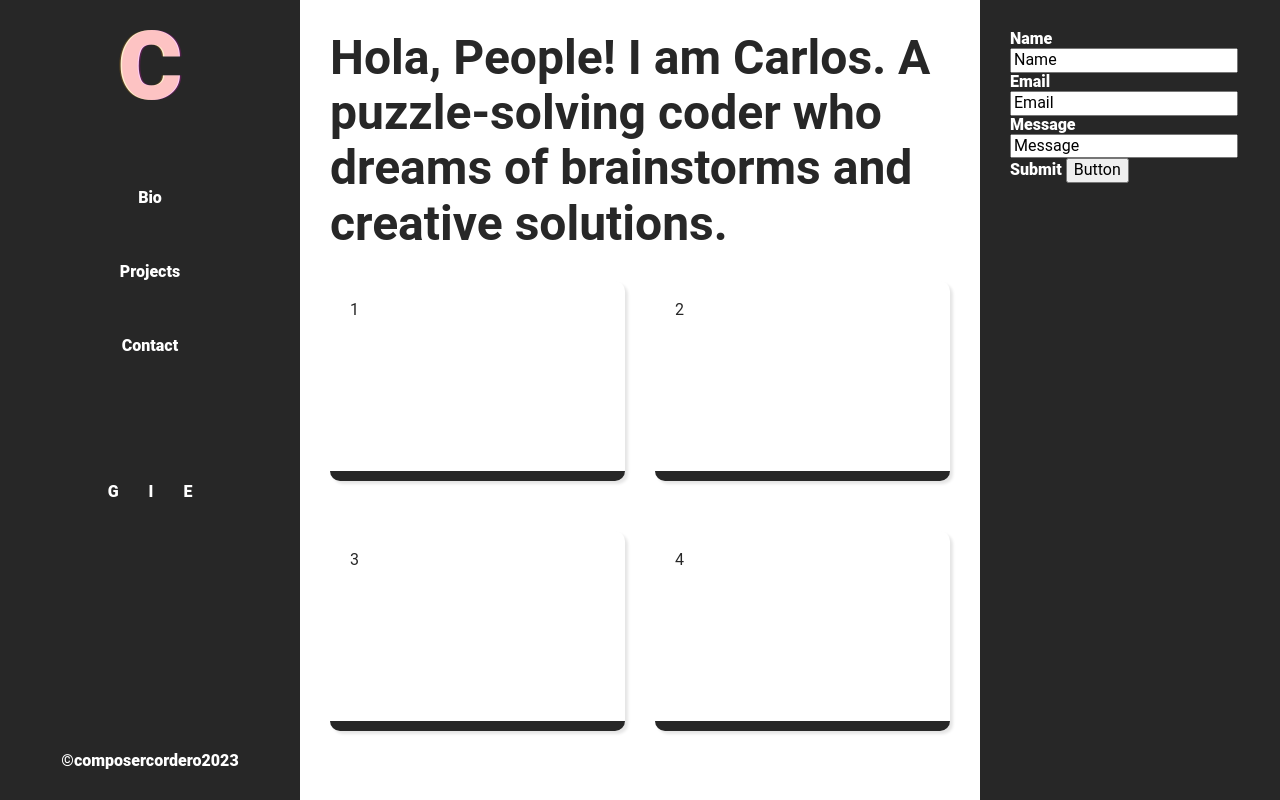
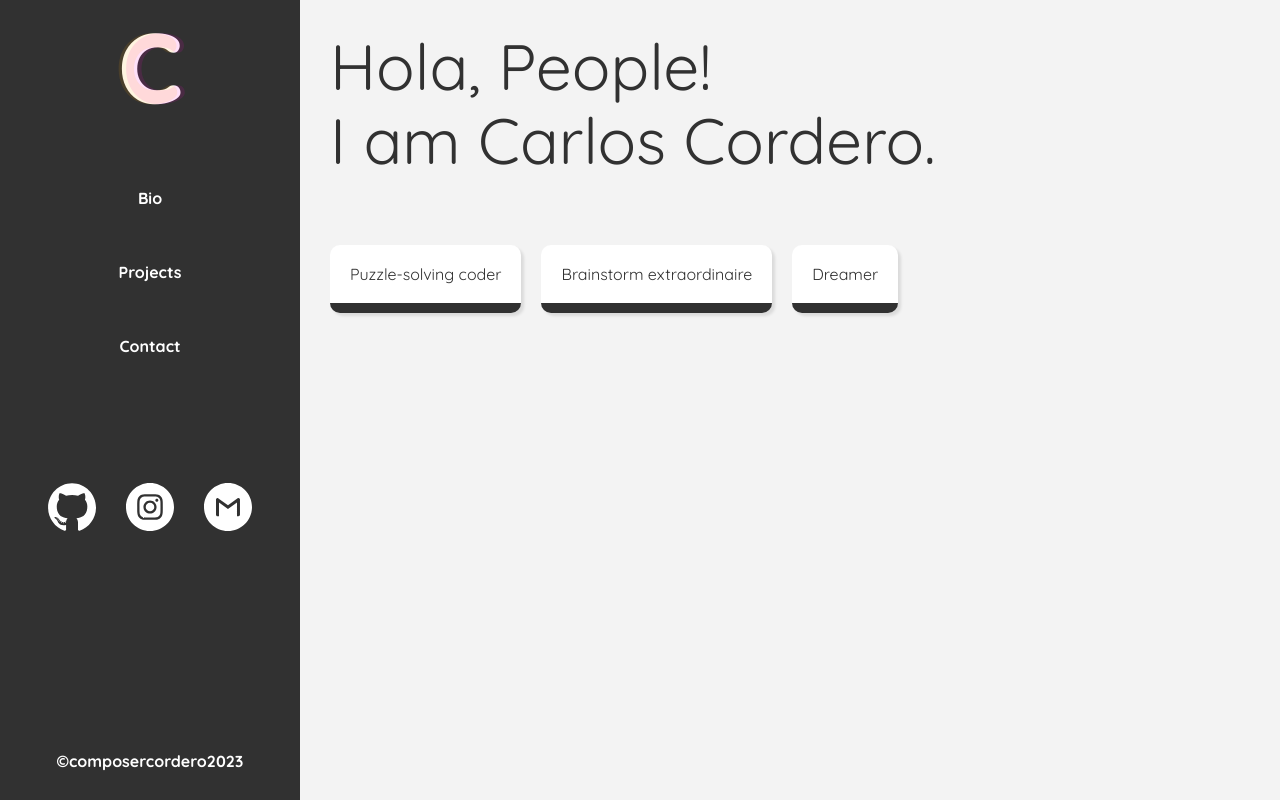
Before and after one commit to composercordero/Portfolio, a plain HTML site: page index.html in a window 1280 px wide. Drawn offline with Linux system fonts and the light colour scheme.

Commit message:
Add scroll and simple sections
Use CSS to add a Y scroll to always be 100% on compatible devices

```diff
--- a/index.html
+++ b/index.html
@@ -14,11 +14,10 @@
 
 <div class="menu">
     <div class="icon">
-        <h1 class="logo">c</h1>
-        <h1 class="logo">c</h1>
-        <h1 class="logo">c</h1>
+        <span class="logo">c</span>
+        <span class="logo">c</span>
+        <span class="logo">c</span>
     </div>
-    <div class="site-title"></div>
     <ul class="navbar">
         <li class="list">Bio</li>
         <li class="list">Projects</li>
@@ -27,29 +26,53 @@
 
     <div class="buttons">
         <ul class="social">
-            <li class="social-list">G</li>
-            <li class="social-list">I</li>
-            <li class="social-list">E</li>
+            <li class="social-list">
+                <img src="img/Github_white.svg" alt="Github">
+            </li>
+            <li class="social-list">
+                <img src="img/Instagram_white.svg" alt="Instagram">
+            </li>
+            <li class="social-list">
+                <img src="img/Gmail_white.svg" alt="Gmail">
+            </li>
         </ul>
     </div>
 
     <div class="footer"><p>©composercordero2023</p></div>
 
 </div>
+
 <div class="main">
+<div class="section">
+    <div class="intro">
+        <p class="title title1">Hola, People! <br>
+        I am Carlos Cordero.<br></p>
+        <div class="skills">
+            <div class="skills-card">Puzzle-solving coder</div>
+            <div class="skills-card">Brainstorm extraordinaire</div>
+            <div class="skills-card">Dreamer</div>
+        </div>
+    </div>
+</div>
+<div class="section">
+    <div class="portfolio">
+        <p class="title title2">I love puzzles<br>
+            and these are some of my projects<br></p>
 
-    <h1 class="bio">
-        Hola, People! I am Carlos. A puzzle-solving coder who dreams of brainstorms and creative solutions.
-        </h1>
-
-    <div class="portfolio">
+        <div class="portfolio-cards">
         <div class="card">1</div>
         <div class="card">2</div>
         <div class="card">3</div>
-        <div class="card">4</div>
+        <div class="card">1</div>
+        <div class="card">2</div>
+        <div class="card">3</div>
         </div>
     </div>
+</div>
+<div class="section">
     <div class="contact">
+        <p class="title title3">I live in Austin, TX<br>
+        and I hope to hear from you!<br></p>
         <div class="form">
             <label for="name">Name</label>
             <input type="text" name="name" value="Name">
@@ -66,6 +89,8 @@
         </div>
     </div>
 </div>
+</div>
+</div>
 
 <script rel="text/javascript" src="script.js"></script>
 </body>
--- a/style.css
+++ b/style.css
@@ -1,11 +1,13 @@
+@import url('https://fonts.googleapis.com/css2?family=Quicksand:wght@300;400;500;600;700&display=swap');
+
 :root{
     --yellow:#faa30c;
     --purple:#fa0cce;
-    --gray: #f5f4f4;
-    --darkgray: #272727;
+    --lightgray: #f3f3f3;
+    --darkgray: #313131;
     --radius: 25px;
     --radius2: 10px;
-    font-family: 'Roboto', sans-serif;
+    font-family: 'Quicksand', sans-serif;
 }
 
 * {
@@ -16,6 +18,7 @@
 body,html {
     margin: 0;
     padding: 0;
+    overflow: hidden;
 }
 
 h1{
@@ -28,9 +31,9 @@ h2, h3{
 
 .container{
     display: grid;
-    grid-template-columns: minmax(300px, 1fr) 4fr minmax(300px, 1fr);
+    grid-template-columns: minmax(300px, 1fr) 4fr;
     grid-template-areas:
-    "menu main contact";
+    "menu main";
     height: 100vh;
 }
 
@@ -52,22 +55,21 @@ ul{
     justify-content: center;
 }
 
-.icon h1{
+.icon span{
     font-size: 8rem;
     line-height: 40%;
 }
 
-.icon h1:first-child{
+.icon span:first-child{
     position: absolute;
     color: var(--purple);
-
     animation-name: logo-right;
     animation-duration: 15s;
     animation-iteration-count: infinite;
     animation-direction: alternate-reverse;
 }
 
-.icon h1:last-child{
+.icon span:last-child{
     position: absolute;
     color: var(--yellow);
     opacity: 50%;
@@ -79,13 +81,13 @@ ul{
 
 @keyframes logo-right {
     0% {left: 42%;     opacity: 0%;}
-    50% {left: 36%; opacity: 50%}
+    50% {left: 38%; opacity: 30%}
     100% {left: 42%; opacity: 0%}
 }
 
 @keyframes logo-left {
     0% {right: 42%; opacity: 0%}
-    50% {right: 36%; opacity: 50%}
+    50% {right: 38%; opacity: 30%}
     100% {right: 42%; opacity: 0%}
 }
 
@@ -123,14 +125,60 @@ ul{
     color: var(--darkgray);
     grid-area: main;
     padding: 30px;
+    overflow-y: scroll;
+}
+
+.intro{
+    height: 100svh;
+    height:100vh;
+    display: grid;
+    grid-template-rows: 1fr 3fr;
+    gap: 30px;
+    grid-template-areas: "title" "skills";
+    margin-top: 30px;
+}
+
+.title{
+    font-size: 4rem;
+    grid-area: title;
+}
+
+.skills {
+	grid-area: skills;
+	display: flex;
+	font-size: 1rem;
+	align-items: start;
+	gap: 20px;
+}
+.skills-card{
+    background-color: white;
+    border-radius: var(--radius2);
+    padding: 20px;
+    box-shadow: 3px 3px 3px rgb(0 0 0 / 0.1);
+    border-bottom: 10px solid var(--darkgray);
+    margin-bottom: 20px;
 }
 
 .portfolio{
+    height: 100svh;
+    height:100vh;
     display: grid;
-    grid-template-columns: repeat(2, 1fr);
-    grid-template-rows: repeat(2, 1fr);
+    grid-template-areas: "title2" "cards";
+    grid-template-rows: 1fr 3fr;
+    margin-top: 30px;
+}
+
+.title2{
+    font-size: 4rem;
+    grid-area: title2;
+}
+
+.portfolio-cards{
+    display: grid;
+    grid-template-columns: repeat(3, 1fr);
+    grid-area: cards;
     gap: 30px;
-    margin-top: 30px;
+    height: 90%;
 }
 
 .card{
@@ -139,14 +187,45 @@ ul{
     padding: 20px;
     box-shadow: 3px 3px 3px rgb(0 0 0 / 0.1);
     border-bottom: 10px solid var(--darkgray);
-    margin-bottom: 20px;
-    height: 25vh;
 }
 
 .contact{
-    background-color: var(--darkgray);
-    color: white;
-    font-weight: 900;
+    height: 100vh;
     padding: 30px;
-    grid-area: contact;
+    display: grid;
+    grid-template-areas: "title3" "form";
+    grid-template-rows: 1fr 3fr;
 }
+
+.title3{
+    grid-area: title3;
+}
+
+.form{
+    grid-area: form;
+}
+
+
+/* Scroll behaviour */
+
+@media (min-height: 30em) {
+    .main {
+      scroll-snap-type: y mandatory;
+      height: 100vh;
+      overflow-y: scroll;
+    }
+  }
+
+  .section {
+    position: relative;
+    scroll-snap-align: center;
+    display: flex;
+    flex-direction: column;
+    min-height: 100vh;
+  }
+
+  @media (min-height: 30em) {
+    .section {
+      height: 100vh;
+    }
+  }
```
Also changed, not shown: img/Github_white.svg (added), img/Gmail_white.svg (added), img/Instagram_white.svg (added). Lines whose indentation alone changed are shown as unchanged.
